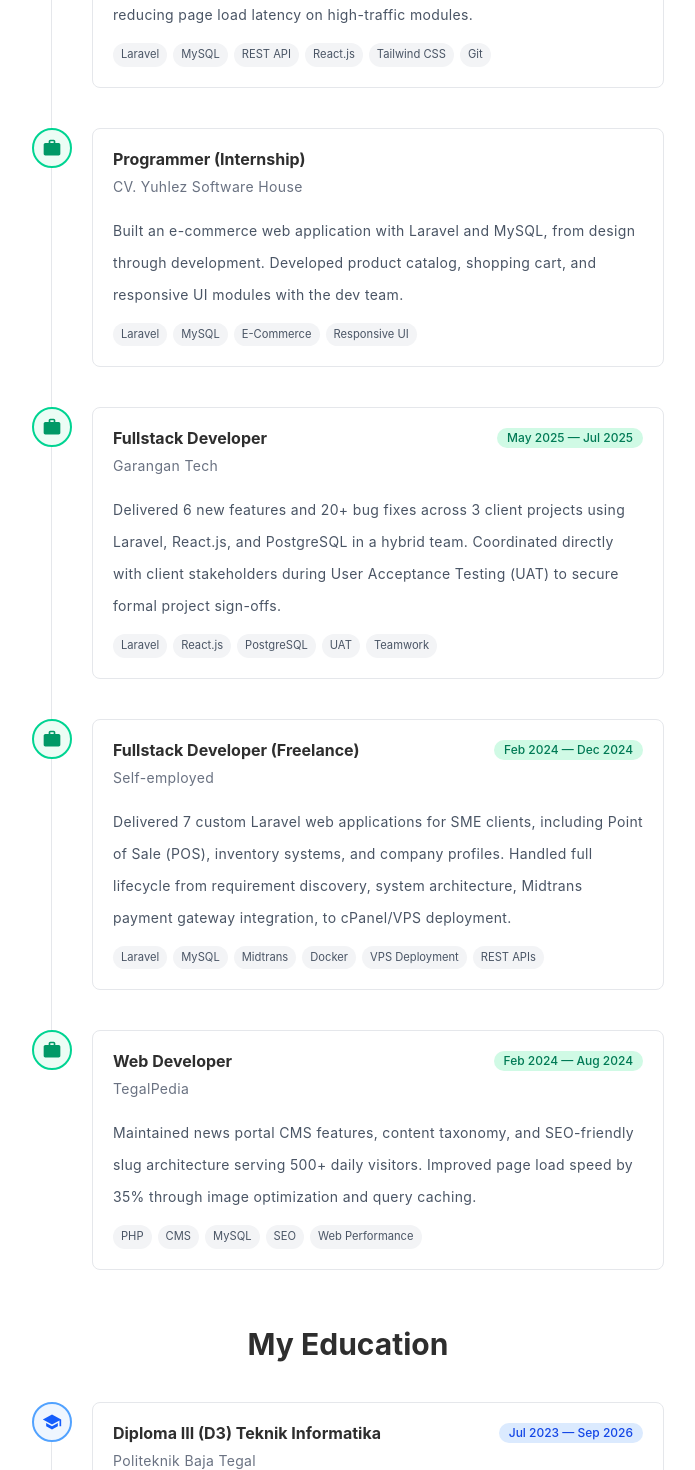
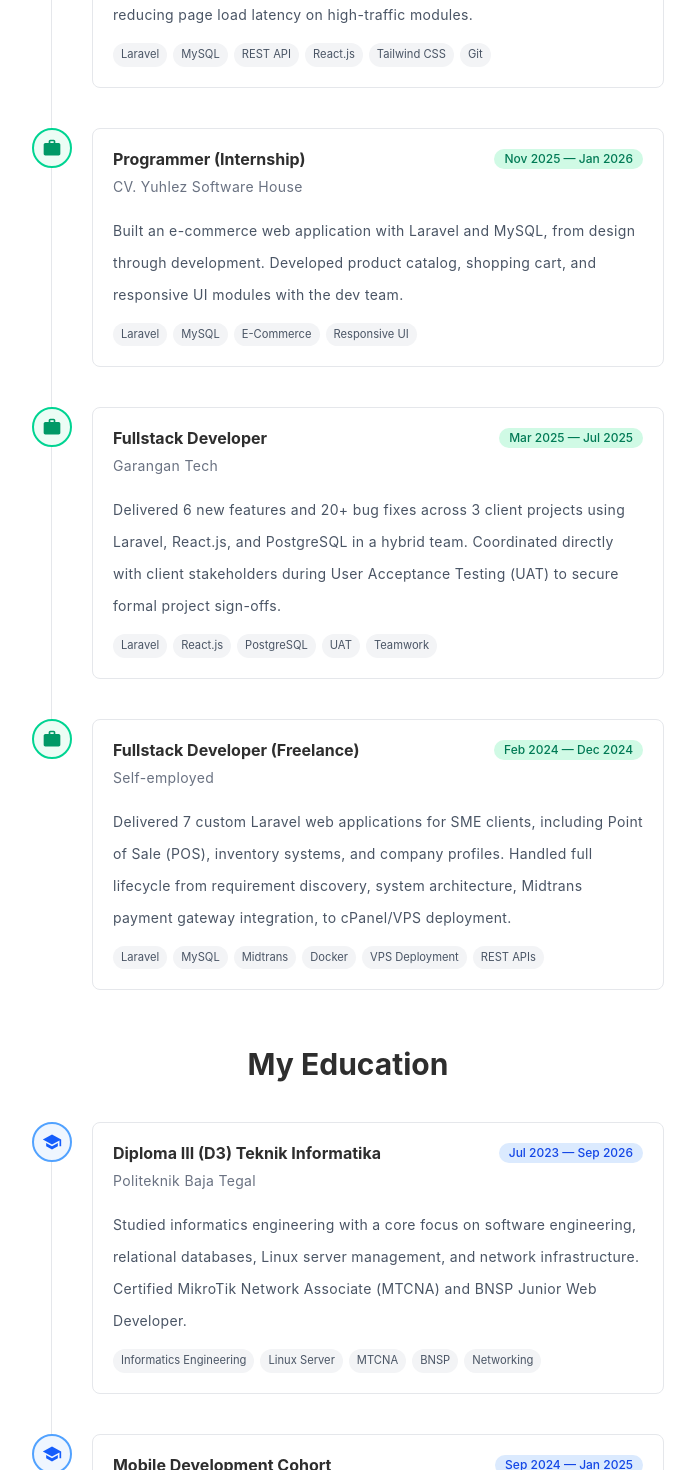
Before and after one commit to misbahkun/my-portofolio, a React (Vite) app: page /experience in a window 1280 px wide. Shown: the part 404-1874 px from the top of the page, without its empty margins (292-987 px from the left). Built offline with nearby package versions, Linux system fonts and the light colour scheme.

Commit message:
fix: experience sesuai CV (Yuhlez Nov 2025-Jan 2026, Garangan Mar 2025, hapus TegalPedia)

```diff
--- a/src/data/experiences.ts
+++ b/src/data/experiences.ts
@@ -14,7 +14,7 @@ export const experiences: Experience[] = [
     type: 'work',
     title: 'Programmer (Internship)',
     organization: 'CV. Yuhlez Software House',
-    period: '',
+    period: 'Nov 2025 — Jan 2026',
     description:
       'Built an e-commerce web application with Laravel and MySQL, from design through development. Developed product catalog, shopping cart, and responsive UI modules with the dev team.',
     tags: ['Laravel', 'MySQL', 'E-Commerce', 'Responsive UI'],
@@ -23,7 +23,7 @@ export const experiences: Experience[] = [
     type: 'work',
     title: 'Fullstack Developer',
     organization: 'Garangan Tech',
-    period: 'May 2025 — Jul 2025',
+    period: 'Mar 2025 — Jul 2025',
     description:
       'Delivered 6 new features and 20+ bug fixes across 3 client projects using Laravel, React.js, and PostgreSQL in a hybrid team. Coordinated directly with client stakeholders during User Acceptance Testing (UAT) to secure formal project sign-offs.',
     tags: ['Laravel', 'React.js', 'PostgreSQL', 'UAT', 'Teamwork'],
@@ -36,15 +36,6 @@ export const experiences: Experience[] = [
     description:
       'Delivered 7 custom Laravel web applications for SME clients, including Point of Sale (POS), inventory systems, and company profiles. Handled full lifecycle from requirement discovery, system architecture, Midtrans payment gateway integration, to cPanel/VPS deployment.',
     tags: ['Laravel', 'MySQL', 'Midtrans', 'Docker', 'VPS Deployment', 'REST APIs'],
-  },
-  {
-    type: 'work',
-    title: 'Web Developer',
-    organization: 'TegalPedia',
-    period: 'Feb 2024 — Aug 2024',
-    description:
-      'Maintained news portal CMS features, content taxonomy, and SEO-friendly slug architecture serving 500+ daily visitors. Improved page load speed by 35% through image optimization and query caching.',
-    tags: ['PHP', 'CMS', 'MySQL', 'SEO', 'Web Performance'],
   },
   {
     type: 'education',
```
